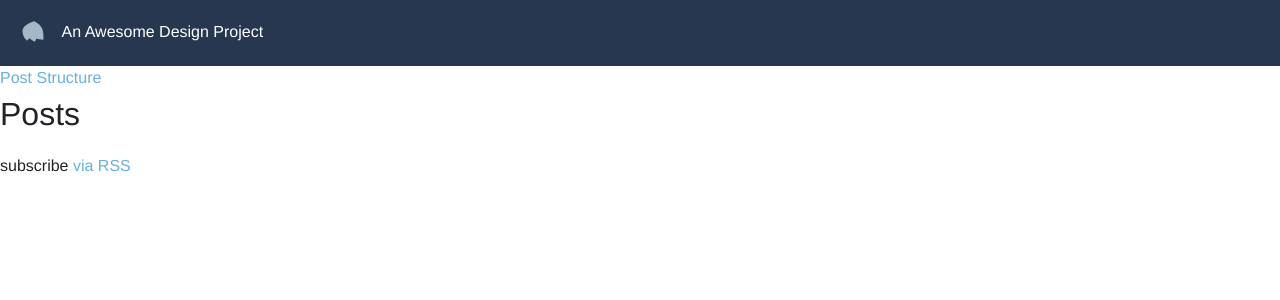
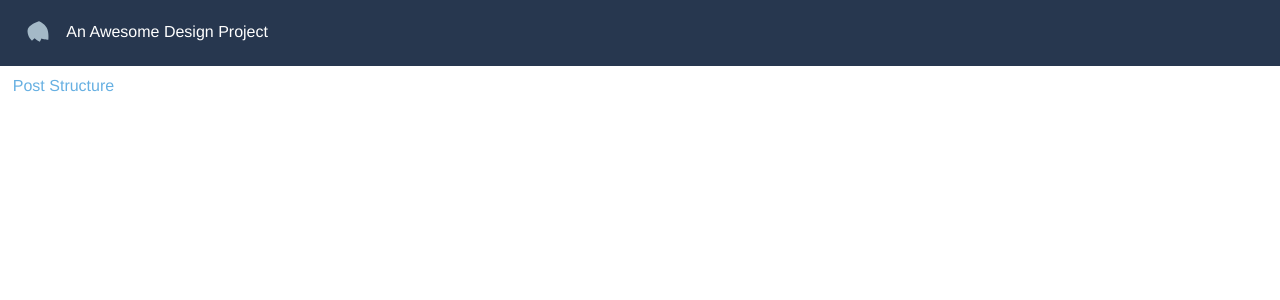
Before and after one commit to mamuso/jekyll-design-projects, a Jekyll site: the page built from index.html, in a window 1280 px wide. Shown: the top 300 px of the page. Built offline with Jekyll 4.4.1, drawn with Linux system fonts in a browser that asks for light colours.

Commit message:
configuring this repo for github

```diff
--- a/_config.yml
+++ b/_config.yml
@@ -3,8 +3,7 @@
 # Site settings
 title: An Awesome Design Project
 logourl: "/img/project-logo.svg" # Customize the top logo
-baseurl: ""
-# url: "http://yourdomain.com" # the base hostname & protocol for your site
+baseurl: "/jekyll-design-projects"
 
 # Build settings
 markdown: kramdown
--- a/_sass/_base.scss
+++ b/_sass/_base.scss
@@ -134,12 +134,18 @@
     }
 }
 
+.wrapper {
+    margin: 0 auto;
+    padding: $spacing-unit/4;
+    width: 98%;
+    max-width: 1280px;
+}
+
 /**
  * PROJECT HEADER
  */
 header.site-header {
     background: $dark;
-    padding: $spacing-unit/4;
     img {
         display: inline-block;
         vertical-align: middle;
--- a/index.html
+++ b/index.html
@@ -16,7 +16,6 @@
     </nav>
 
 
-  <h1 class="page-heading">Posts</h1>
 
   <ul class="post-list">
     {% for post in site.posts %}
@@ -30,6 +29,5 @@
     {% endfor %}
   </ul>
 
-  <p class="rss-subscribe">subscribe <a href="{{ "/feed.xml" | prepend: site.baseurl }}">via RSS</a></p>
 
 </div>
```
